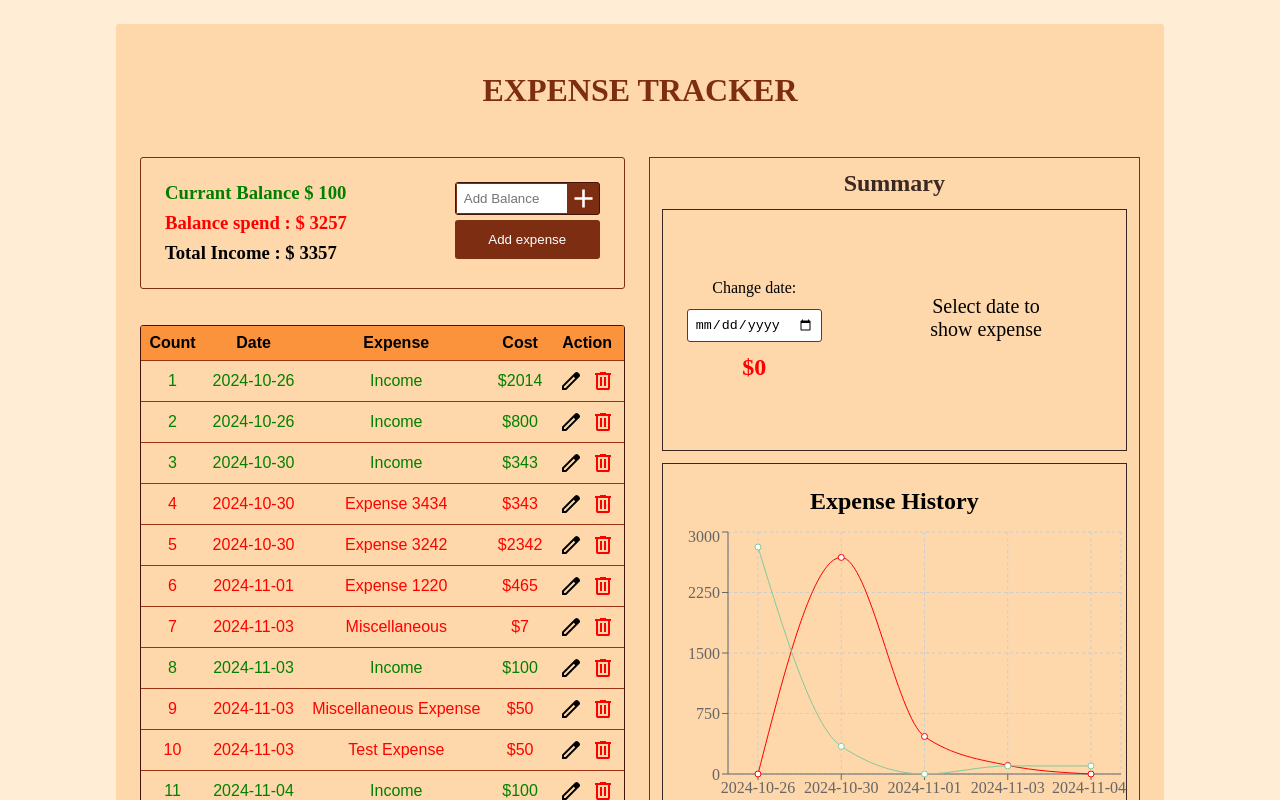
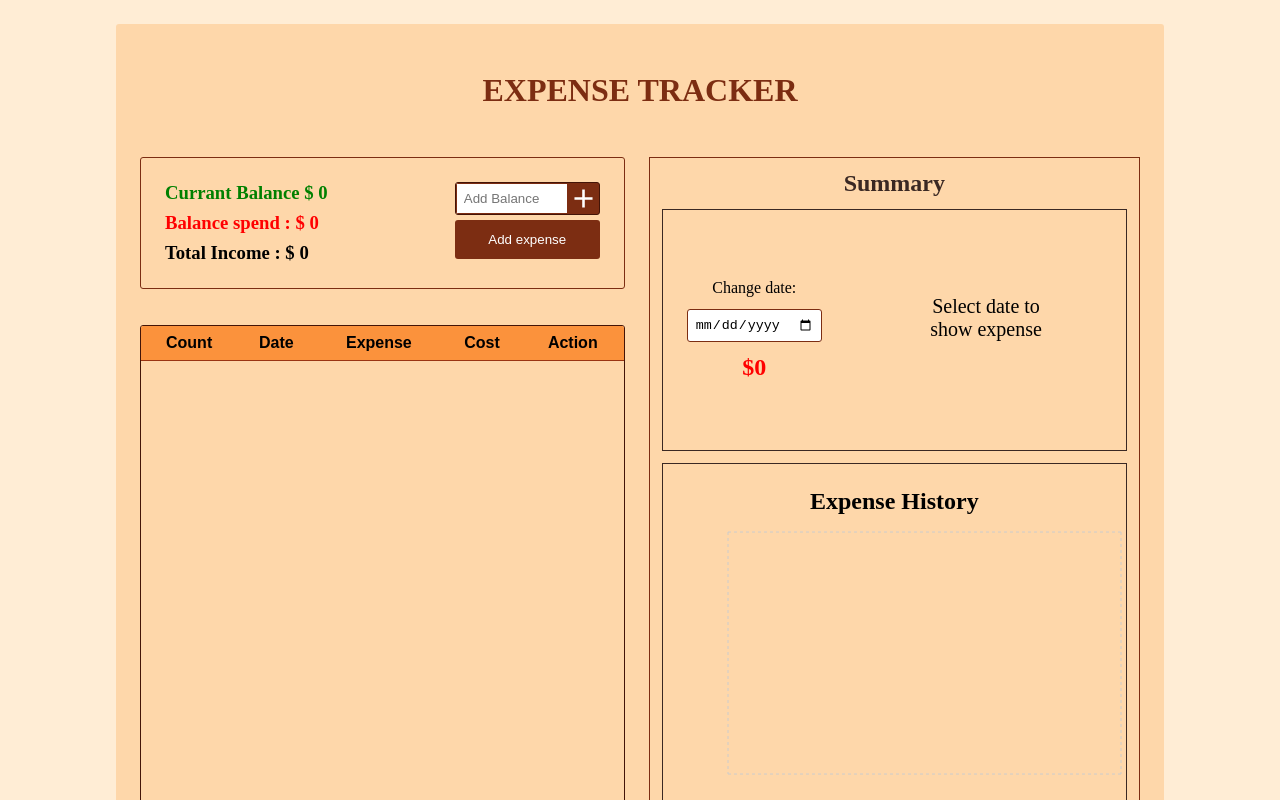
Before and after one commit to rajwindersxxx/expenseTracker, a React (Vite) app: page / in a window 1280 px wide. Shown: the top 800 px of the page. Built offline with nearby package versions, Linux system fonts and the light colour scheme.

Commit message:
remove test data

```diff
--- a/src/components/BalanceTracker.jsx
+++ b/src/components/BalanceTracker.jsx
@@ -3,16 +3,16 @@ import { AddExpenseForm } from './AddExpenseForm';
 import { BalanceStatus } from './BalanceStatus';
 import { RenderRecord } from './RenderRecord';
 import { Charts } from './Charts';
-import testData from '../testData';
+// import testData from '../testData';
 // * this it the main component *******
 
 export function BalanceTracker() {
-  const [records, setRecords] = useState(testData);
+  // const [records, setRecords] = useState(testData);
   const [selectedDate, setSelectedDate] = useState('');
-  // const [records, setRecords] = useState(() => {
-  //   const storedRecord = localStorage.getItem('records');
-  //   return storedRecord ? JSON.parse(storedRecord) : [];
-  // });
+  const [records, setRecords] = useState(() => {
+    const storedRecord = localStorage.getItem('records');
+    return storedRecord ? JSON.parse(storedRecord) : [];
+  });
   const [currBalance, setCurrBalance] = useState(0);
   const [showForm, setShowForm] = useState(false);
   const [sortDirection, setSortDirection] = useState(true);
@@ -33,7 +33,7 @@ export function BalanceTracker() {
     const date = new Date();
     const newEntry = {
       id: date.toISOString().replace(/[-:.TZ]/g, ''),
-      date: date.toISOString().slice(0,10),
+      date: date.toISOString().slice(0, 10),
       expenseName: expenseName,
       expenseCost: isIncome ? expenseCost : -expenseCost,
       uniqueId: crypto.randomUUID(),
@@ -110,7 +110,11 @@ export function BalanceTracker() {
           selectedDate={selectedDate}
         />
       </div>
-      <Charts records={records} setSelectedDate={setSelectedDate} selectedDate={selectedDate} />
+      <Charts
+        records={records}
+        setSelectedDate={setSelectedDate}
+        selectedDate={selectedDate}
+      />
     </div>
   );
 }
```
